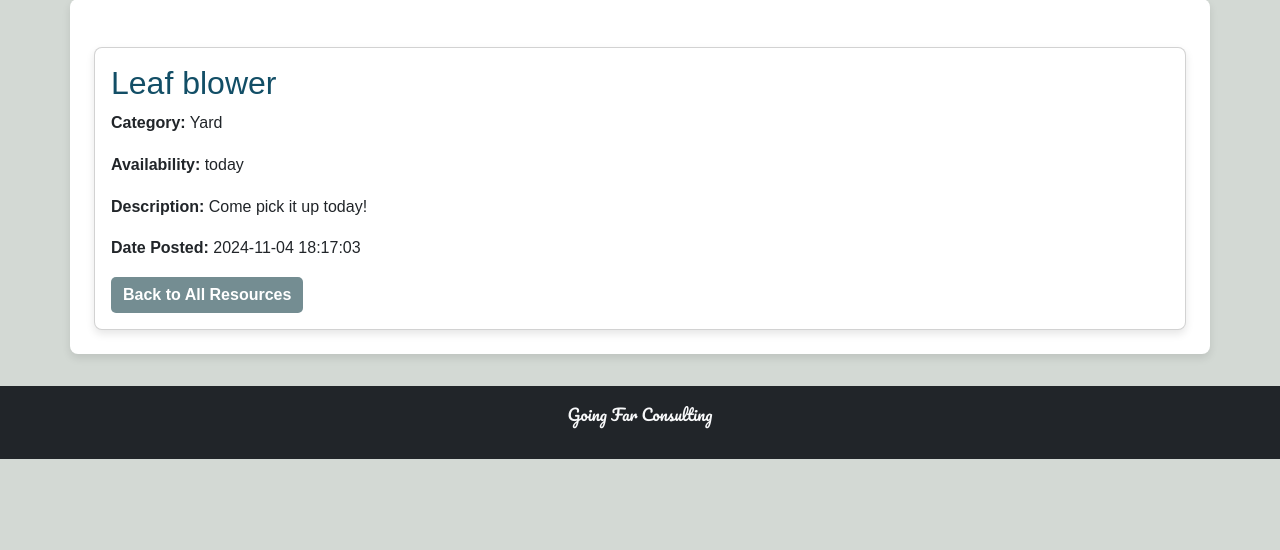
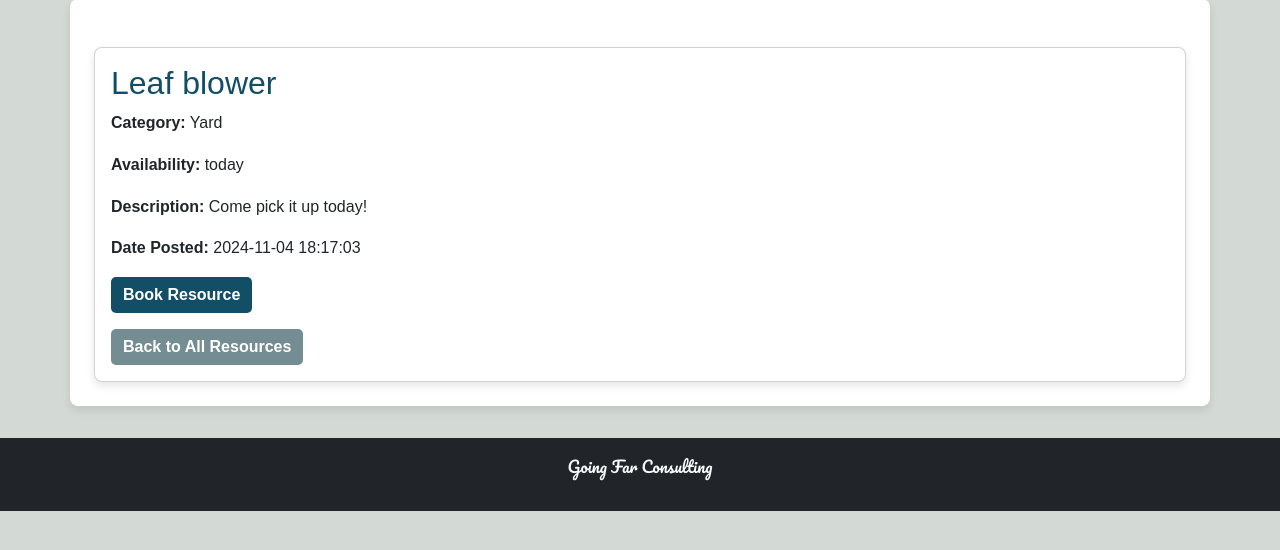
Before and after one commit to aswalden/SPD_FinalProject-2, a Flask app: page /resource/1 in a window 1280 px wide. Shown: the part 91-641 px from the top of the page. Run offline with Flask 3, Linux system fonts and the light colour scheme; data comes from the database, SQL or seed files in the repository; both versions use the stored data as it was after the commit.

Commit message:
Added booking for resource and spaces

```diff
--- a/app.py
+++ b/app.py
@@ -634,51 +634,80 @@ def delete_event(event_id):
 
 @app.route('/resource/<int:resource_id>/book', methods=['POST'])
 def book_resource_route(resource_id):
+    # Check if the user is logged in
     user_id = session.get('user_id')
     if not user_id:
         flash("Please log in to book this resource.", "error")
         return redirect(url_for('login'))
 
-    # Check if the resource exists
+    # Verify if the resource exists
     resource = get_resource_by_id(resource_id)
     if not resource:
         flash("Resource not found.", "error")
         return redirect(url_for('list_resources'))
 
-    booking_date = datetime.now().strftime('%Y-%m-%d')
+    try:
+        # Check if the user has already booked the resource
+        db = get_db()
+        already_booked = db.execute(
+            "SELECT 1 FROM resource_bookings WHERE user_id = ? AND resource_id = ?",
+            (user_id, resource_id)
+        ).fetchone() is not None
 
-    try:
+        if already_booked:
+            flash("You have already booked this resource.", "info")
+            return redirect(url_for('view_resource', id=resource_id))
+
+        # Book the resource
+        booking_date = datetime.now().strftime('%Y-%m-%d')
         book_resource(user_id, resource_id, booking_date)
         flash("Resource booked successfully!", "success")
+    except sqlite3.IntegrityError:
+        flash("An error occurred while booking the resource. Please try again.", "error")
     except Exception as e:
-        app.logger.error(f"Error booking resource: {e}")
-        flash("An error occurred while booking the resource. Please try again.", "error")
+        flash("An unexpected error occurred. Please try again.", "error")
 
     return redirect(url_for('view_resource', id=resource_id))
 
+
+
 @app.route('/space/<int:space_id>/book', methods=['POST'])
 def book_space_route(space_id):
+    # Check if the user is logged in
     user_id = session.get('user_id')
     if not user_id:
         flash("Please log in to book this space.", "error")
         return redirect(url_for('login'))
 
-    # Check if the space exists
+    # Verify if the space exists
     space = get_space_by_id(space_id)
     if not space:
         flash("Space not found.", "error")
         return redirect(url_for('list_spaces'))
 
-    booking_date = datetime.now().strftime('%Y-%m-%d')
+    try:
+        # Check if the user has already booked the space
+        db = get_db()
+        already_booked = db.execute(
+            "SELECT 1 FROM space_bookings WHERE user_id = ? AND space_id = ?",
+            (user_id, space_id)
+        ).fetchone() is not None
 
-    try:
+        if already_booked:
+            flash("You have already booked this space.", "info")
+            return redirect(url_for('view_space', space_id=space_id))
+
+        # Book the space
+        booking_date = datetime.now().strftime('%Y-%m-%d')
         book_space(user_id, space_id, booking_date)
         flash("Space booked successfully!", "success")
+    except sqlite3.IntegrityError:
+        flash("An error occurred while booking the space. Please try again.", "error")
     except Exception as e:
-        app.logger.error(f"Error booking space: {e}")
-        flash("An error occurred while booking the space. Please try again.", "error")
+        flash("An unexpected error occurred. Please try again.", "error")
 
     return redirect(url_for('view_space', space_id=space_id))
+
 
 @app.route('/event/<int:event_id>/book', methods=['POST'])
 def book_event_route(event_id):
--- a/database.py
+++ b/database.py
@@ -305,11 +305,21 @@ def get_spaces_by_user(user_id):
 # Resource booking functions
 def book_resource(user_id, resource_id, booking_date):
     db = get_db()
-    db.execute(
-        "INSERT INTO resource_bookings (user_id, resource_id, booking_date) VALUES (?, ?, ?)",
-        (user_id, resource_id, booking_date)
-    )
-    db.commit()
+    try:
+        print(f"Attempting to book resource: user_id={user_id}, resource_id={resource_id}, booking_date={booking_date}")
+        db.execute(
+            "INSERT INTO resource_bookings (user_id, resource_id, booking_date) VALUES (?, ?, ?)",
+            (user_id, resource_id, booking_date)
+        )
+        db.commit()
+        print(f"Booking successful for user_id={user_id}, resource_id={resource_id}.")
+    except sqlite3.IntegrityError as e:
+        print(f"Integrity error in book_resource: {e}")
+        raise Exception(f"Integrity error in book_resource: {e}")
+    except Exception as e:
+        print(f"Unexpected error in book_resource: {e}")
+        raise Exception(f"Unexpected error in book_resource: {e}")
+
 
 def get_resource_bookings_by_user(user_id):
     return get_db().execute(
@@ -320,11 +330,21 @@ def get_resource_bookings_by_user(user_id):
 # Space booking functions
 def book_space(user_id, space_id, booking_date):
     db = get_db()
-    db.execute(
-        "INSERT INTO space_bookings (user_id, space_id, booking_date) VALUES (?, ?, ?)",
-        (user_id, space_id, booking_date)
-    )
-    db.commit()
+    try:
+        print(f"Attempting to book space: user_id={user_id}, space_id={space_id}, booking_date={booking_date}")
+        db.execute(
+            "INSERT INTO space_bookings (user_id, space_id, booking_date) VALUES (?, ?, ?)",
+            (user_id, space_id, booking_date)
+        )
+        db.commit()
+        print(f"Booking successful for user_id={user_id}, space_id={space_id}.")
+    except sqlite3.IntegrityError as e:
+        print(f"Integrity error in book_space: {e}")
+        raise Exception(f"Integrity error in book_space: {e}")
+    except Exception as e:
+        print(f"Unexpected error in book_space: {e}")
+        raise Exception(f"Unexpected error in book_space: {e}")
+
 
 def get_space_bookings_by_user(user_id):
     return get_db().execute(
--- a/templates/view_resource.html
+++ b/templates/view_resource.html
@@ -21,7 +21,18 @@
             <p class="card-text"><strong>Description:</strong> {{ resource.description }}</p>
             <p class="card-text"><strong>Date Posted:</strong> {{ resource.date_posted }}</p>
 
-            <a href="{{ url_for('list_resources') }}" class="btn btn-secondary">Back to All Resources</a>
+            <!-- Booking Section -->
+            {% if booked %}
+                <div class="alert alert-success mt-3" role="alert">
+                    You have already booked this resource!
+                </div>
+            {% else %}
+                <form action="{{ url_for('book_resource_route', resource_id=resource.resource_id) }}" method="POST" class="mt-3">
+                    <button type="submit" class="btn btn-primary">Book Resource</button>
+                </form>
+            {% endif %}
+
+            <a href="{{ url_for('list_resources') }}" class="btn btn-secondary mt-3">Back to All Resources</a>
         </div>
     </div>
 </div>
```
Also changed, not shown: templates/view_space.html (+11 -0 lines), smart_neighborhood.db.
